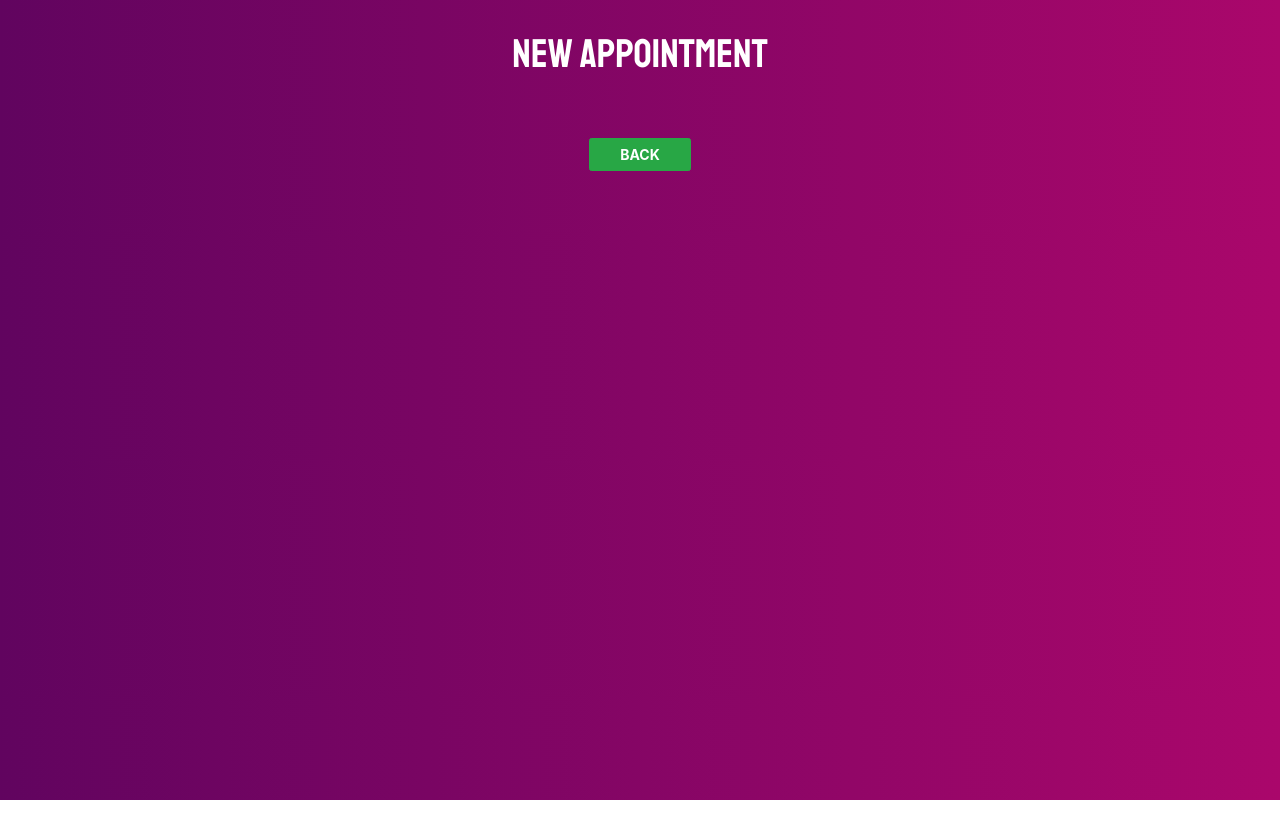
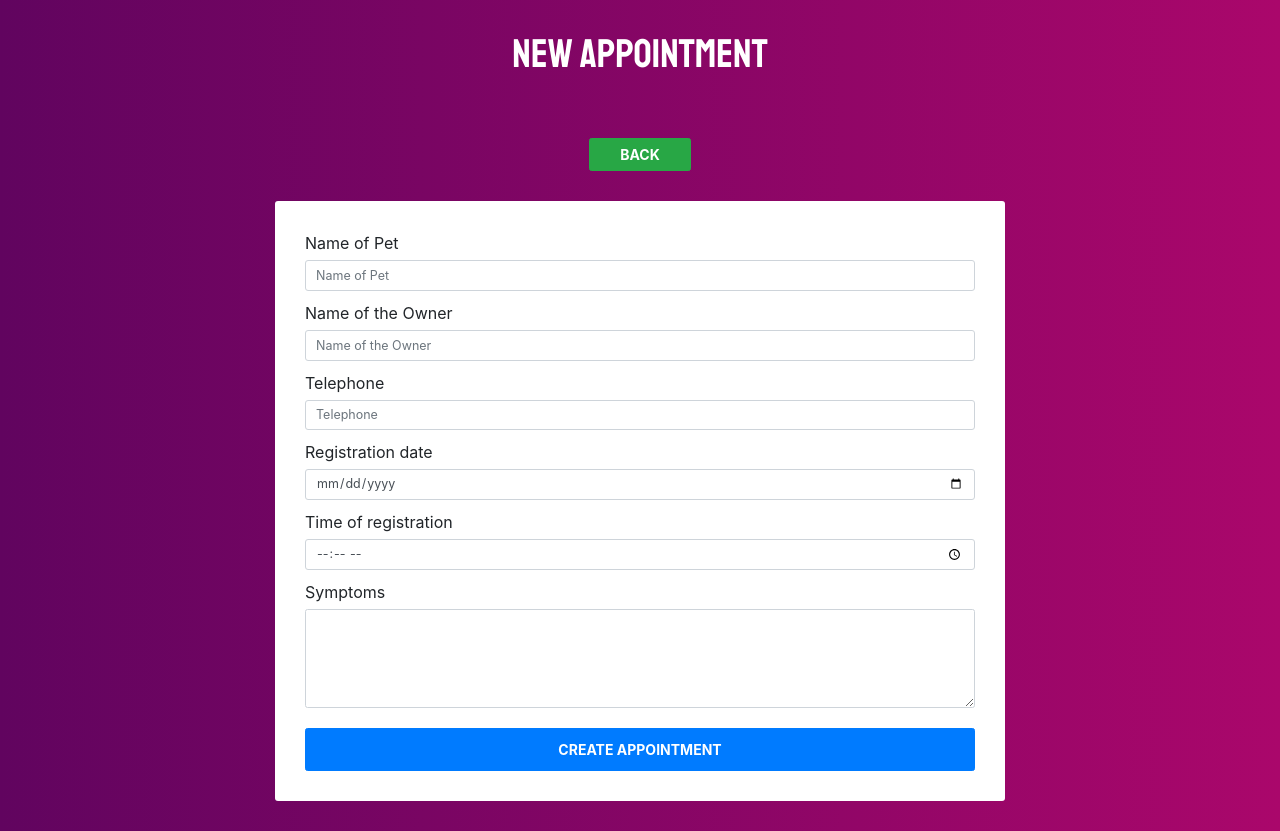
Before and after one commit to laugeeme/patient-manager-nodejs, a React (Create React App) app in the folder patient-manager/: page /new in a window 1280 px wide. Before the commit the page ends 800 px from the top, so only its background shows below. Built offline with nearby package versions, Linux system fonts and the light colour scheme; no server answers.

Commit message:
create form

```diff
--- a/patient-manager/src/components/NewAppointment.js
+++ b/patient-manager/src/components/NewAppointment.js
@@ -15,6 +15,77 @@ const NewAppointment = () => {
               Back{' '}
             </Link>
           </div>
+          <div className="col-md-8 mx-auto">
+            <form className="bg-white p-5 bordered">
+              <div className="form-group">
+                <label htmlFor="nombre">Name of Pet</label>
+                <input
+                  type="text"
+                  className="form-control form-control-lg"
+                  id="nombre"
+                  name="nombre"
+                  placeholder="Name of Pet"
+                />
+              </div>
+
+              <div className="form-group">
+                <label htmlFor="propietario">Name of the Owner</label>
+                <input
+                  type="text"
+                  className="form-control form-control-lg"
+                  id="propietario"
+                  name="propietario"
+                  placeholder="Name of the Owner"
+                />
+              </div>
+
+              <div className="form-group">
+                <label htmlFor="telefono">Telephone</label>
+                <input
+                  type="tel"
+                  className="form-control form-control-lg"
+                  id="telefono"
+                  name="telefono"
+                  placeholder="Telephone"
+                />
+              </div>
+
+              <div className="form-group">
+                <label htmlFor="fecha">Registration date</label>
+                <input
+                  type="date"
+                  className="form-control form-control-lg"
+                  id="fecha"
+                  name="fecha"
+                />
+              </div>
+
+              <div className="form-group">
+                <label htmlFor="hora">Time of registration</label>
+                <input
+                  type="time"
+                  className="form-control form-control-lg"
+                  id="hora"
+                  name="hora"
+                />
+              </div>
+
+              <div className="form-group">
+                <label htmlFor="sintomas">Symptoms</label>
+                <textarea
+                  className="form-control"
+                  name="sintomas"
+                  rows="6"
+                ></textarea>
+              </div>
+
+              <input
+                type="submit"
+                className="btn btn-primary mt-3 w-100 p-3 text-uppercase font-weight-bold"
+                value="Create appointment"
+              />
+            </form>
+          </div>
         </div>
       </div>
     </Fragment>
```
